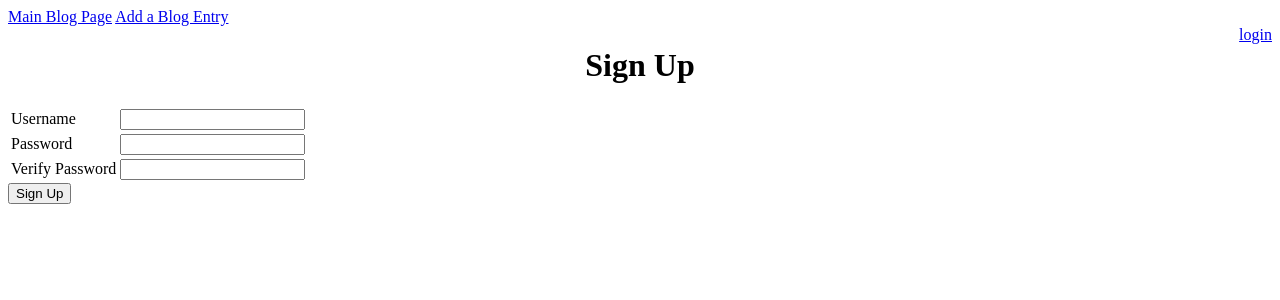
After one commit to JulesTheHun/blogz, a Flask app: page /signup in a window 1280 px wide. The commit adds this page. Shown: the top 300 px of the page. Run offline with Flask 2, Linux system fonts and the light colour scheme.

Commit message:
initialized project and did login and signup stuff

```diff
--- a/main.py
+++ b/main.py
@@ -1,9 +1,9 @@
-from flask import Flask, request, redirect, render_template
+from flask import Flask, request, redirect, render_template, session, flash
 from flask_sqlalchemy import SQLAlchemy
 
 app = Flask(__name__)
 app.config['DEBUG'] = True
-app.config['SQLALCHEMY_DATABASE_URI'] = 'mysql+pymysql://build-a-blog:root@localhost:8889/build-a-blog'
+app.config['SQLALCHEMY_DATABASE_URI'] = 'mysql+pymysql://blogz:root@localhost:8889/blogz'
 app.config['SQLALCHEMY_ECHO'] = True
 db = SQLAlchemy(app)
 
@@ -11,10 +11,87 @@ class Blog(db.Model):
     id = db.Column(db.Integer, primary_key=True)
     title = db.Column(db.String(120))
     body = db.Column(db.String(1000))
+    owner_id = db.Column(db.Integer, db.ForeignKey('user.id'))
 
-    def __init__(self, title, body):
+    def __init__(self, title, body, owner):
         self.title = title
         self.body = body
+        self.owner = owner
+
+class User(db.Model):
+    id = db.Column(db.Integer, primary_key=True)
+    username = db.Column(db.String(120), unique=True)
+    password = db.Column(db.String(120))
+    blogs = db.relationship('Blog', backref='owner')
+
+    def __init__(self, email, password):
+        self.email = email
+        self.password = password
+
+@app.route('/login', methods=['GET', 'POST'])
+def login():
+    if request.method == 'POST':
+        username = request.form["username"]
+        password = request.form["password"]
+        user = User.query.filter_by(username=username).first()
+        if user and user.password == password:
+            session['user'] = username
+            return redirect('/newpost')
+        elif not(user):
+            flash("User does not exit", 'error')
+            return render_template('login.html')
+        else:
+            flash("User password incorrect", 'error')
+            return render_template('login.html')
+
+    return render_template('login.html')
+
+@app.route('/signup', methods=['GET', 'POST'])
+def signup():
+    if request.method == 'POST':
+        username = request.form['username']
+        password = request.form['password']
+        verify = request.form['verify']
+        name_message = ""
+
+        if username_error(username) or password_error(password) or match_error(password, verify):
+            if username_error(username):
+                username = ""
+                name_message = "Please enter a valid username"
+            return render_template('signup.html', username=username, name_error=name_error(username), name_message=name_message, password_error=password_error(password), match_error=match_error(password, verify))
+
+        existing_user = User.query.filter_by(username=username).first()
+        if not existing_user:
+            new_user = User(username, password)
+            db.session.add(new_user)
+            db.session.commit()
+            session['user'] = username
+            return redirect ('/newpost')
+        else:
+            name_message = "User already exists"
+            return render_template('signup.html', name_error=True, name_message=name_message)
+
+    return render_template('signup.html')
+
+def name_error(username):
+    if len(username) < 3:
+        return True
+    elif " " in username:
+        return True
+    else:
+        return False
+
+def password_error(password):
+    if len(password) < 3:
+        return True
+    else:
+        return False
+
+def match_error(password, verify):
+    if password == verify:
+        return False
+    else:
+        return True
 
 @app.route('/blog', methods=['GET', 'POST'])
 def index():
@@ -31,6 +108,7 @@ def index():
 
 @app.route('/newpost', methods=['GET', 'POST'])
 def add_post():
+
     if request.method == 'POST':
         title = request.form['title']
         body = request.form['body']
--- a/templates/base.html
+++ b/templates/base.html
@@ -9,6 +9,23 @@
         <a href="/blog">Main Blog Page</a>
         <a href="/newpost">Add a Blog Entry</a>
     </nav>
+    <div style='float: right'>
+        {% if 'user' in session %}
+            <form action="/logout" method="post">
+                <input type="submit" value="Log Out" />
+            </form>
+        {% else %}
+            <a href="login">login</a>
+        {% endif %}
+    </div>
+
+    {% with messages = get_flashed_messages(with_categories=True) %}
+        {% if messages %}
+            {% for message in messages %}
+                <p class={{category}}>{{ message }}</p>
+            {% endfor %}
+        {% endif %}
+    {% endwith %}
     {% block content %}
     {% endblock %}
 </body>
--- /dev/null
+++ b/templates/signup.html
@@ -0,0 +1,37 @@
+{% extends "base.html" %}
+
+{% block content %}
+<h1>Sign Up</h1>
+<form action="/signup" method="post">
+    <table>
+        <tr>
+            <td><label for="username">Username</label></td>
+            <td>
+                <input name="username" type="text" value="{{username}}" />
+            </td>
+            {% if name_error %}
+            <td class="error">{{name_message}}</td>
+            {% endif %}
+        </tr>
+        <tr>
+            <td><label for="password">Password</label></td>
+            <td>
+                <input name="password" type="password" />
+            </td>
+            {% if password_error %}
+            <td class="error">Please enter a valid password.</td>
+            {% endif %}
+        </tr>
+        <tr>
+            <td><label for="verify">Verify Password</label></td>
+            <td>
+                <input name="verify" type="password" />
+            </td>
+            {% if match_error %}
+            <td class="error">Passwords do not match.</td>
+            {% endif %}
+        </tr>
+    </table>
+    <input type="submit" value="Sign Up" />
+</form>
+{% endblock %}
```
Also changed, not shown: templates/login.html (added, +10 -0 lines).
